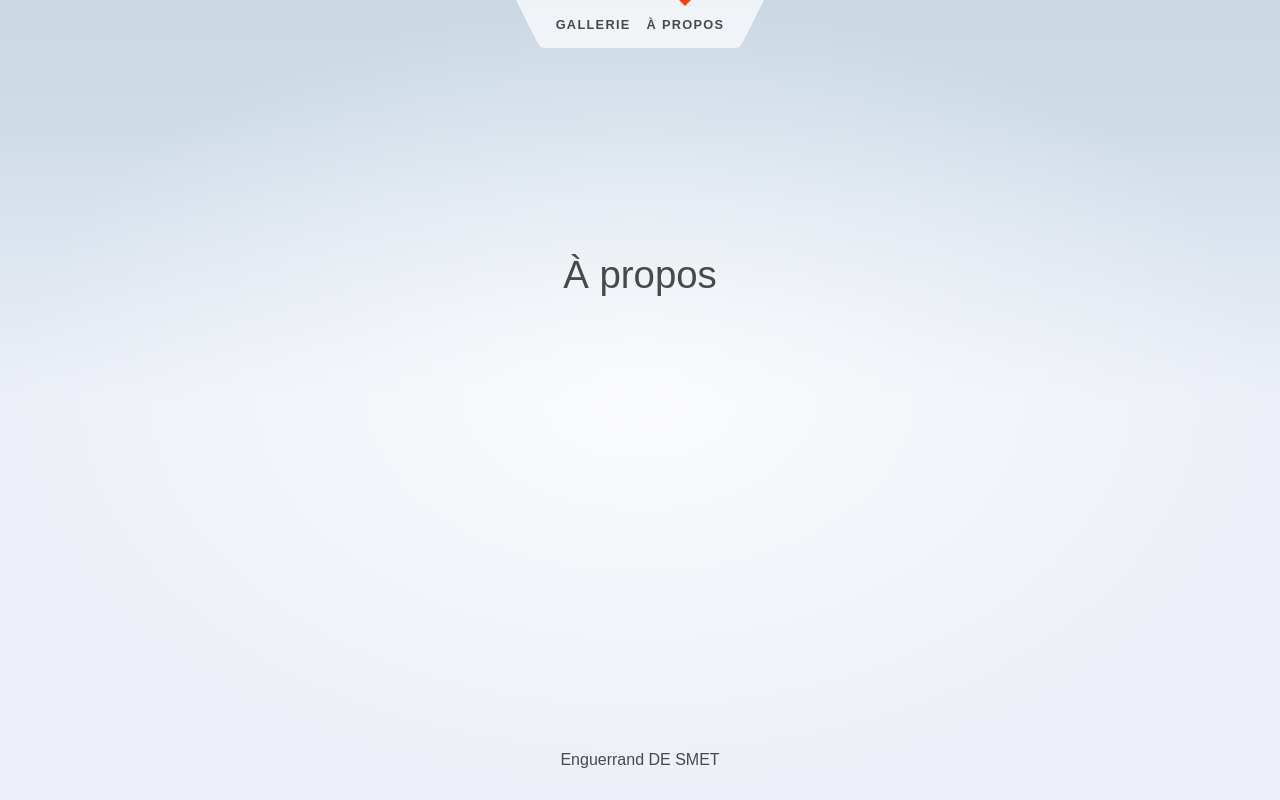
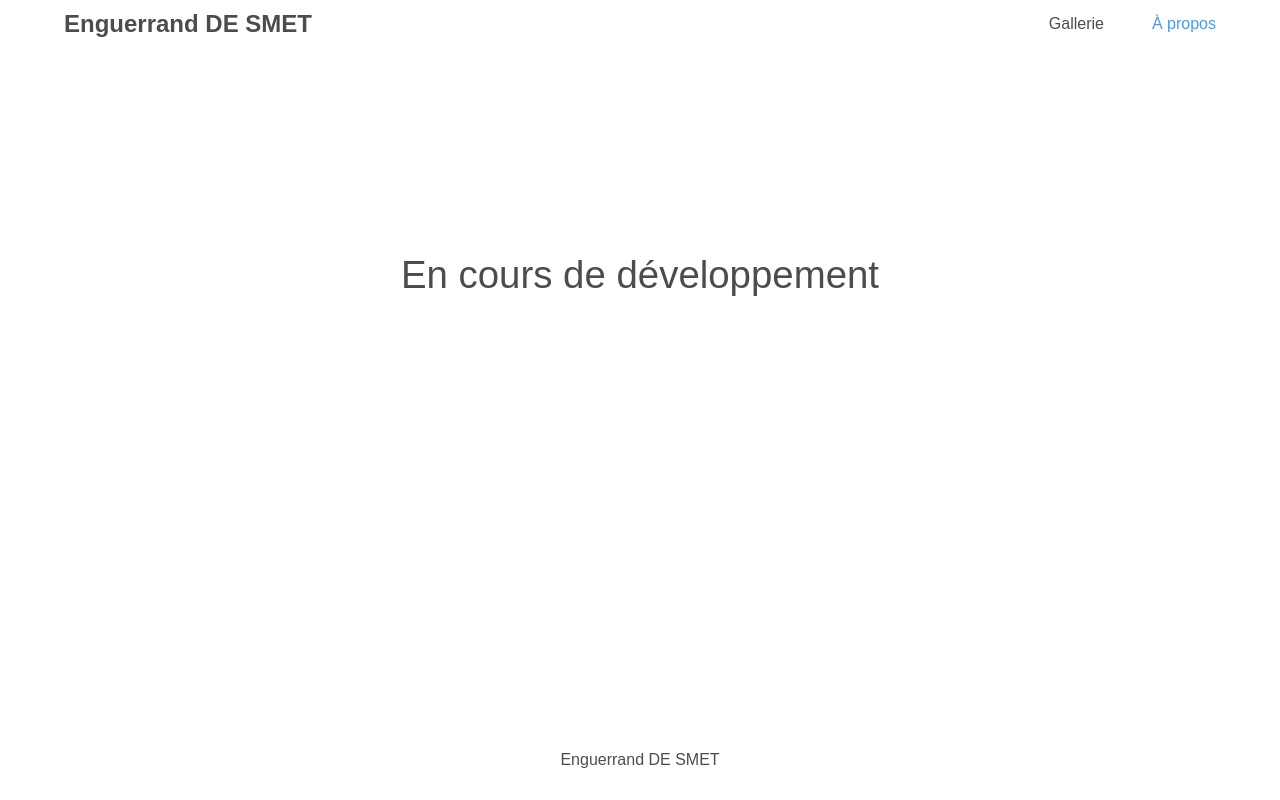
Before and after one commit to dsmtE/desmet_photography_portfolio, a SvelteKit app: page /about in a window 1280 px wide. Built offline with nearby package versions, Linux system fonts and the light colour scheme.

Commit message:
✨ rework navbar and layout

```diff
--- a/package.json
+++ b/package.json
@@ -38,6 +38,7 @@
 	},
 	"type": "module",
 	"dependencies": {
+		"svelte-awesome": "^3.0.1",
 		"svelte-gallery": "^1.3.5"
 	}
 }
--- /dev/null
+++ b/src/components/NavBar.svelte
@@ -0,0 +1,154 @@
+<script lang="ts" context="module">
+	export type NavItem = {
+		label: string;
+		href: string;
+	};
+</script>
+
+<script lang="ts">
+	import { page } from '$app/stores';
+    import { navigating } from '$app/stores';
+
+    import Icon from 'svelte-awesome';
+    import alignRight from 'svelte-awesome/icons/alignRight';
+
+	export let items: NavItem[];
+
+    let mobileNavOpened = false;
+    const toggleMobileNav = () => mobileNavOpened = !mobileNavOpened;
+
+    // Close the mobile nav when navigating to a new page or press Escape key
+    $: if ($navigating) {
+        mobileNavOpened = false;
+    }
+
+    function onKeyDown(event: KeyboardEvent) {
+        if (event.key === 'Escape') mobileNavOpened = false;
+	}
+</script>
+
+<nav class:dropdown-opened="{mobileNavOpened}">
+
+	<a id="title" href="/">
+		Enguerrand DE SMET
+	</a>
+
+	<ul>
+    {#each items as item}
+        <li aria-current={$page.url.pathname === item.href ? 'page' : undefined}>
+            <a href={item.href}>{item.label}</a>
+        </li>
+    {/each}
+    </ul>
+
+    <button class="mobile-dropdown-toggle" on:click={toggleMobileNav} aria-hidden="true">
+        <Icon data={alignRight}/>
+    </button>
+</nav>
+
+<svelte:window on:keydown|preventDefault={onKeyDown} />
+
+<style lang="postcss">
+	nav {
+		display: flex;
+		align-items: center;
+		margin: auto;
+        height: 3em;
+
+        @media (min-width: 1024px) {
+			max-width: 90%;
+	    }
+
+        #title {
+            margin-right: auto;
+            font-size: 1.5em;
+            font-weight: 700;
+            text-decoration: none;
+            color: var(--color-text);
+        }
+	}
+
+    ul {
+		display: flex;
+		justify-content: center;
+		align-items: center;
+		padding: 0;
+		margin: 0;
+		list-style: none;
+	}
+
+	li {
+        margin-left: 3em;
+        color: var(--color-text);
+
+        &[aria-current='page'] {
+            color: var(--color-theme-1);
+        }
+	}
+
+    a {
+        text-decoration: none;
+        color: inherit;
+
+        &:hover {
+            color: var(--color-theme-1);
+        }
+    }
+
+	.mobile-dropdown-toggle {
+		display: none;
+        background: inherit;
+        cursor: pointer;
+        border-radius: 5px;
+	}
+
+    @media (max-width: 768px) {
+
+        #title, .mobile-dropdown-toggle {
+            display: initial;
+            z-index: 11;
+        }
+
+        ul {
+            z-index: 10;
+            /* our initial state */
+            opacity: 0; /* fade out */
+            transform: translateY(-100%); /* move out of view */
+            transition: transform 0.2s, opacity 0.2s; /* transition these smoothly */
+
+            /* first, make our dropdown cover the screen */
+            position: fixed;
+            top: 0;
+            left: 0;
+            right: 0;
+            height: 100vh;
+            /* fix nav height on mobile safari, where 100vh is a little off */
+            height: -webkit-fill-available;
+
+            /* then, arrange our links top to bottom */
+            display: flex;
+            flex-direction: column;
+            /* center links vertically, push to the right horizontally */
+            justify-content: space-evenly;
+            align-items: flex-end;
+
+            /* add margins and padding to taste */
+            margin: 0;
+            padding: 10em 7vw;
+
+            background: white;
+
+            li {
+                border: 1px double black;
+                border-width: 1px 0;
+                padding: 1em;
+            }
+        }
+
+        nav.dropdown-opened > ul {
+            opacity: 1; /* fade in */
+            transform: translateY(0); /* move into view */
+        }
+}
+
+</style>
--- a/src/routes/+layout.svelte
+++ b/src/routes/+layout.svelte
@@ -1,10 +1,17 @@
 <script>
-	import Header from './Header.svelte';
+	import NavBar from '$components/NavBar.svelte';
 	import './styles.css';
 </script>
 
 <div class="app">
-	<Header />
+	<header>
+		<NavBar items = {[
+			{ label: 'Gallerie', href: '/' },
+			{ label: 'À propos', href: '/about' },
+		]} />
+		<div class="corner">
+		</div>
+	</header>
 
 	<main>
 		<slot />
--- a/src/routes/Header.svelte
+++ /dev/null
@@ -1,120 +0,0 @@
-<script>
-	import { page } from '$app/stores';
-	import logo from '$lib/images/svelte-logo.svg';
-	import github from '$lib/images/github.svg';
-</script>
-
-<header>
-	<div class="corner">
-	</div>
-
-	<nav>
-		<svg viewBox="0 0 2 3" aria-hidden="true">
-			<path d="M0,0 L1,2 C1.5,3 1.5,3 2,3 L2,0 Z" />
-		</svg>
-		<ul>
-			<li aria-current={$page.url.pathname === '/' ? 'page' : undefined}>
-				<a href="/">Gallerie</a>
-			</li>
-			<li aria-current={$page.url.pathname === '/about' ? 'page' : undefined}>
-				<a href="/about">À propos</a>
-			</li>
-		</ul>
-		<svg viewBox="0 0 2 3" aria-hidden="true">
-			<path d="M0,0 L0,3 C0.5,3 0.5,3 1,2 L2,0 Z" />
-		</svg>
-	</nav>
-
-	<div class="corner">
-	</div>
-</header>
-
-<style>
-	header {
-		display: flex;
-		justify-content: space-between;
-	}
-
-	.corner {
-		width: 3em;
-		height: 3em;
-	}
-
-	.corner a {
-		display: flex;
-		align-items: center;
-		justify-content: center;
-		width: 100%;
-		height: 100%;
-	}
-
-	.corner img {
-		width: 2em;
-		height: 2em;
-		object-fit: contain;
-	}
-
-	nav {
-		display: flex;
-		justify-content: center;
-		--background: rgba(255, 255, 255, 0.7);
-	}
-
-	svg {
-		width: 2em;
-		height: 3em;
-		display: block;
-	}
-
-	path {
-		fill: var(--background);
-	}
-
-	ul {
-		position: relative;
-		padding: 0;
-		margin: 0;
-		height: 3em;
-		display: flex;
-		justify-content: center;
-		align-items: center;
-		list-style: none;
-		background: var(--background);
-		background-size: contain;
-	}
-
-	li {
-		position: relative;
-		height: 100%;
-	}
-
-	li[aria-current='page']::before {
-		--size: 6px;
-		content: '';
-		width: 0;
-		height: 0;
-		position: absolute;
-		top: 0;
-		left: calc(50% - var(--size));
-		border: var(--size) solid transparent;
-		border-top: var(--size) solid var(--color-theme-1);
-	}
-
-	nav a {
-		display: flex;
-		height: 100%;
-		align-items: center;
-		padding: 0 0.5rem;
-		color: var(--color-text);
-		font-weight: 700;
-		font-size: 0.8rem;
-		text-transform: uppercase;
-		letter-spacing: 0.1em;
-		text-decoration: none;
-		transition: color 0.2s linear;
-	}
-
-	a:hover {
-		color: var(--color-theme-1);
-	}
-</style>
--- a/src/routes/about/+page.svelte
+++ b/src/routes/about/+page.svelte
@@ -4,6 +4,5 @@
 </svelte:head>
 
 <div class="text-column">
-	<h1>À propos</h1>
-
+	<h1>En cours de développement</h1>
 </div>
--- a/src/routes/styles.css
+++ b/src/routes/styles.css
@@ -4,10 +4,7 @@
 	--font-body: Arial, -apple-system, BlinkMacSystemFont, 'Segoe UI', Roboto, Oxygen, Ubuntu,
 		Cantarell, 'Open Sans', 'Helvetica Neue', sans-serif;
 	--font-mono: 'Fira Mono', monospace;
-	--color-bg-0: rgb(202, 216, 228);
-	--color-bg-1: hsl(209, 36%, 86%);
-	--color-bg-2: hsl(224, 44%, 95%);
-	--color-theme-1: #ff3e00;
+	--color-theme-1: #4999f3;
 	--color-theme-2: #4075a6;
 	--color-text: rgba(0, 0, 0, 0.7);
 	--column-width: 42rem;
@@ -19,15 +16,7 @@
 body {
 	min-height: 100vh;
 	margin: 0;
-	background-attachment: fixed;
-	background-color: var(--color-bg-1);
-	background-size: 100vw 100vh;
-	background-image: radial-gradient(
-			50% 50% at 50% 50%,
-			rgba(255, 255, 255, 0.75) 0%,
-			rgba(255, 255, 255, 0) 100%
-		),
-		linear-gradient(180deg, var(--color-bg-0) 0%, var(--color-bg-1) 15%, var(--color-bg-2) 50%);
+	background-color: white;
 }
 
 h1,
@@ -38,15 +27,6 @@ p {
 
 p {
 	line-height: 1.5;
-}
-
-a {
-	color: var(--color-theme-1);
-	text-decoration: none;
-}
-
-a:hover {
-	text-decoration: underline;
 }
 
 h1 {
```
Also changed, not shown: src/routes/+page.svelte (+3 -25 lines), 1 other file (tests, documents, lock files or other folders).
